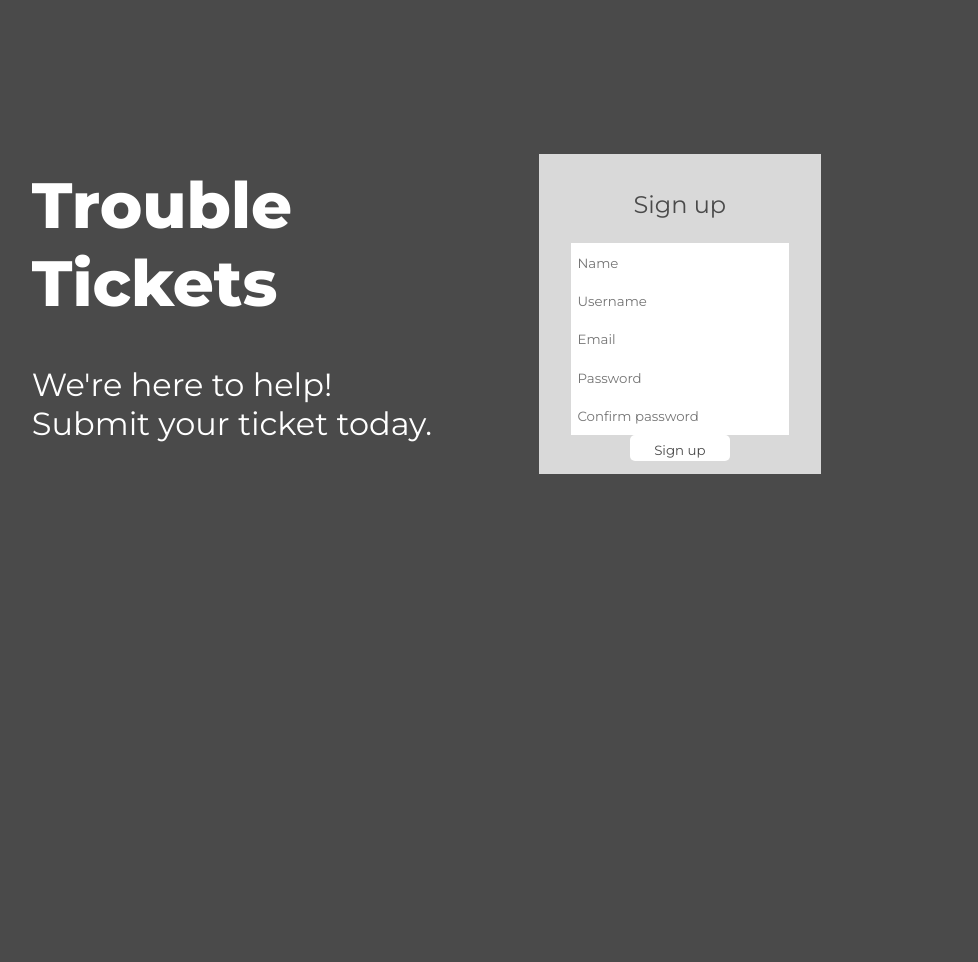
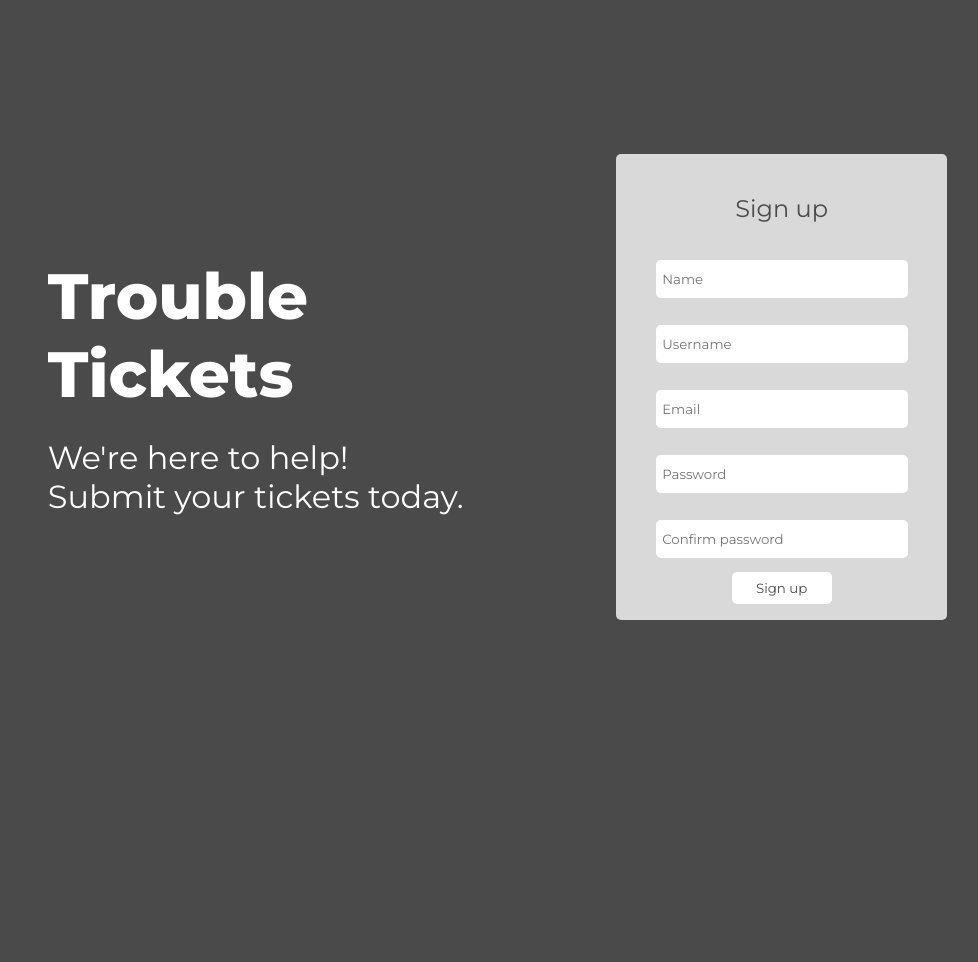
Before and after one commit to coutinho21/ltw_proj, a PHP site: page /register.html in a window 1280 px wide. Shown: the whole page, without its empty margins (173-1151 px from the left). Before the commit the page ends 474 px from the top, so only its background shows below. Run offline with PHP 8.4, Linux system fonts and the light colour scheme.

Commit message:
Updates on css and html

```diff
--- a/css/styles.css
+++ b/css/styles.css
@@ -5,49 +5,56 @@
 }
 
 body {
-    margin: 0;
     background-color: #4A4A4A;
+    height: 100vh;
 }
 
 .main {
     display: grid;
-    grid-template-columns: auto auto;
-    grid-template-rows: auto auto;
+    grid-template-columns: 2fr 1fr;
     color: #fff;
     margin: 12vw auto;
-    height: 25vw;
     width: 70vw;
 }
 
-.main > a {
+.main > .main-text {
+    display: flex;
+    flex-direction: column;
+    justify-content: center;
+    grid-column: 1 / 2;
+    padding: 1em;
+}
+
+.main > .main-text > a {
     font-size: 4em;
     font-weight: 900;
     margin: 1vw;
     grid-column: 1 / 2;
-    grid-row: 1 / 2;
     color: #fff;
     text-decoration: none;
+    bottom: 0;
+    display: flex;
+    align-items: flex-end;
 }
 
-.main > h2 {
+.main h2 {
     font-size: 2em;
     font-weight: 200;
     margin: 1vw;
     grid-column: 1 / 2;
-    grid-row: 2 / -1;
 }
 
 .main > form {
-    width: 20vw;
+    padding: 1em;
+    width: 100%;
     display: flex;
     flex-direction: column;
     align-items: center;
     justify-content: space-between;
     grid-column: 2 / -1;
-    grid-row: span 2;
-    padding: 1vw;
     background-color: #D9D9D9;
     color: #4A4A4A;
+    border-radius: 5px;
 }
 
 .main > form > p:first-child {
@@ -61,16 +68,22 @@ body {
     color: #4A4A4A;
     background-color: #fff;
     padding: 0.5vw;
+    border-radius: 5px;
+    margin: 1em 0;
 }
 
 .main > form > button {
     width: 100px;
-    height: 2vw;
+    height: 2.5vw;
     border: none;
     color: #4A4A4A;
     background-color: #fff;
     padding: 0.5vw;
     border-radius: 5px;
+}
+
+.main > form a {
+    color: #4A4A4A;
 }
 
 header a {
--- a/index.html
+++ b/index.html
@@ -9,8 +9,10 @@
     </head>
     <body>
         <div class="main">
-            <a href="index.html">Trouble<br/>Tickets</a>
-            <h2>We're here to help!<br/>Submit your tickets today.</h2>
+            <div class="main-text">
+                <a href="index.html">Trouble<br/>Tickets</a>
+                <h2>We're here to help!<br/>Submit your tickets today.</h2>
+            </div>
             <form action="ticket.php" method="post">
                 <p>Welcome!</p>
 
--- a/register.html
+++ b/register.html
@@ -9,8 +9,10 @@
     </head>
     <body>
         <div class="main">
-            <a href="index.html">Trouble<br/>Tickets</a>
-            <h2>We're here to help!<br/>Submit your ticket today.</h2>
+            <div class="main-text">
+                <a href="index.html">Trouble<br/>Tickets</a>
+                <h2>We're here to help!<br/>Submit your tickets today.</h2>
+            </div>
             <form action="ticket.php" method="post">
                 <p>Sign up</p>
                 <input type="text" name="name" placeholder="Name" required>
```
